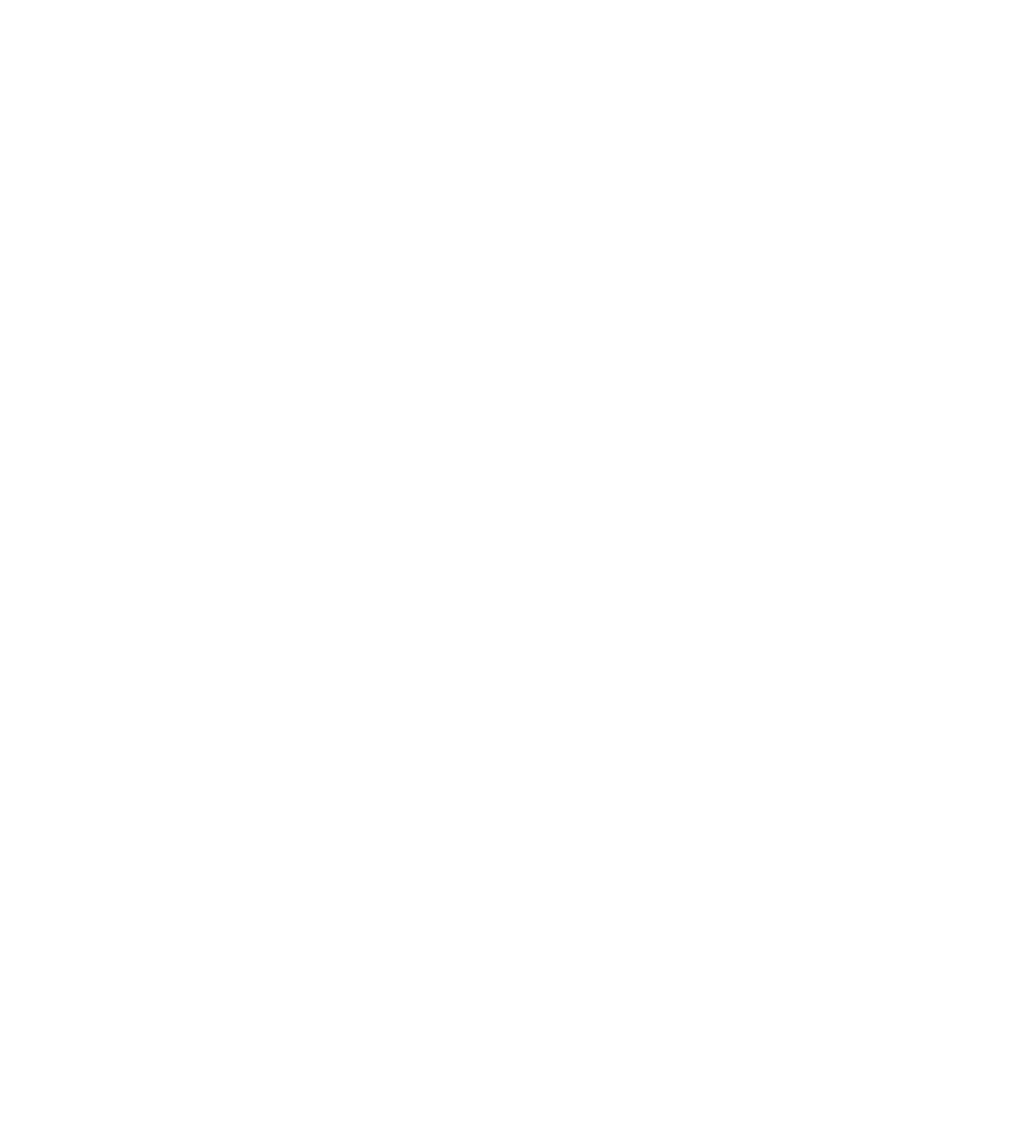
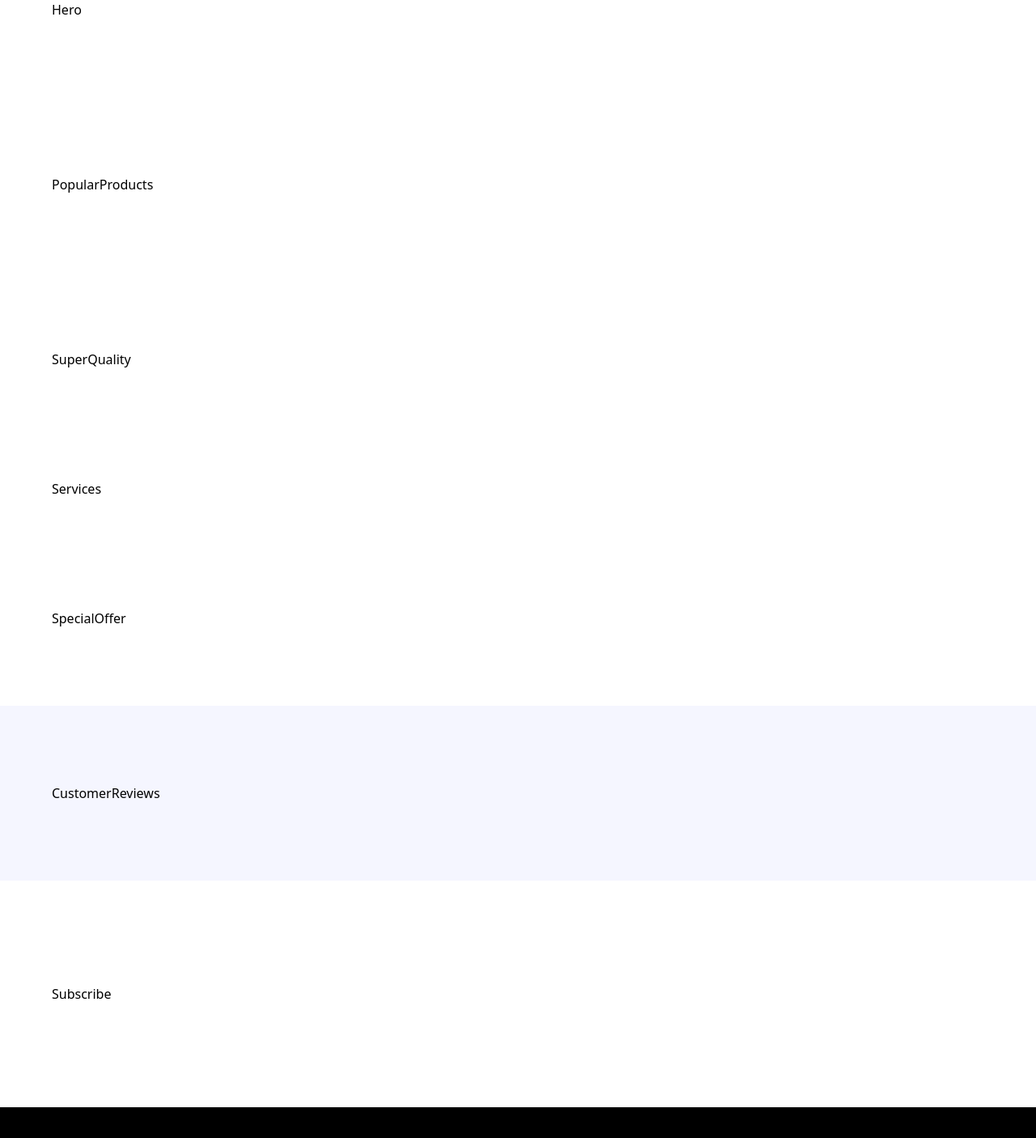
Before and after one commit to deepk2891/Nike.app-Tailwindcss, a React (Vite) app: page / in a window 1280 px wide. Shown: the top 1406 px of the page at 81% size. Before the commit the page ends 800 px from the top, so only its background shows below. Built offline with nearby package versions, Linux system fonts and the light colour scheme; a web font is replaced by a local one.

Commit message:
added sections in src

```diff
--- a/index.html
+++ b/index.html
@@ -6,7 +6,7 @@
     <link rel="icon" type="image/svg+xml" href="/vite.svg" />
     <meta name="viewport" content="width=device-width, initial-scale=1.0" />
     <title>Nike</title>
-    <link rel="shortcut icon" href="./public/favicon.ico" type="image/x-icon">
+    <link rel="shortcut icon" href="./favicon.ico" type="image/x-icon">
 </head>
 
 <body>
--- a/src/App.jsx
+++ b/src/App.jsx
@@ -1,6 +1,44 @@
-export default function App () {
-    return
-    <h1 className="text-3xl font-bold underline">
-        Hello world!
-    </h1>;
-}
+import {
+	CustomerReviews,
+	Footer,
+	Hero,
+	PopularProducts,
+	Services,
+	SpecialOffer,
+	Subscribe,
+	SuperQuality,
+} from "./sections";
+
+const App = () => {
+	return (
+		<main className='relative'>
+			{/* <Nav /> */ }
+			<section className='xl:padding-l wide:padding-r padding-b'>
+				<Hero />
+			</section>
+			<section className='padding'>
+				<PopularProducts />
+			</section>
+			<section className='padding'>
+				<SuperQuality />
+			</section>
+			<section className='padding-x py-10'>
+				<Services />
+			</section>
+			<section className='padding'>
+				<SpecialOffer />
+			</section>
+			<section className='bg-pale-blue padding'>
+				<CustomerReviews />
+			</section>
+			<section className='padding-x sm:py-32 py-16 w-full'>
+				<Subscribe />
+			</section>
+			<section className=' bg-black padding-x padding-t pb-8'>
+				<Footer />
+			</section>
+		</main>
+	);
+};
+
+export default App;
--- /dev/null
+++ b/src/sections/CustomerReviews.jsx
@@ -0,0 +1,7 @@
+const CustomerReviews = () => {
+	return (
+		<div>CustomerReviews</div>
+	)
+}
+
+export default CustomerReviews
--- /dev/null
+++ b/src/sections/Footer.jsx
@@ -0,0 +1,7 @@
+const Footer = () => {
+	return (
+		<div>Footer</div>
+	)
+}
+
+export default Footer
--- /dev/null
+++ b/src/sections/Hero.jsx
@@ -0,0 +1,7 @@
+const Hero = () => {
+	return (
+		<div>Hero</div>
+	)
+}
+
+export default Hero
--- /dev/null
+++ b/src/sections/PopularProducts.jsx
@@ -0,0 +1,7 @@
+const PopularProducts = () => {
+	return (
+		<div>PopularProducts</div>
+	)
+}
+
+export default PopularProducts
--- /dev/null
+++ b/src/sections/Services.jsx
@@ -0,0 +1,7 @@
+const Services = () => {
+	return (
+		<div>Services</div>
+	)
+}
+
+export default Services
--- /dev/null
+++ b/src/sections/SpecialOffer.jsx
@@ -0,0 +1,7 @@
+const SpecialOffer = () => {
+    return (
+        <div>SpecialOffer</div>
+    )
+}
+
+export default SpecialOffer
--- /dev/null
+++ b/src/sections/Subscribe.jsx
@@ -0,0 +1,7 @@
+const Subscribe = () => {
+	return (
+		<div>Subscribe</div>
+	)
+}
+
+export default Subscribe
--- /dev/null
+++ b/src/sections/SuperQuality.jsx
@@ -0,0 +1,7 @@
+const SuperQuality = () => {
+	return (
+		<div>SuperQuality</div>
+	)
+}
+
+export default SuperQuality
--- /dev/null
+++ b/src/sections/index.js
@@ -0,0 +1,10 @@
+import Hero from './Hero';
+import PopularProducts from './PopularProducts';
+import SuperQuality from './SuperQuality';
+import Services from './Services';
+import SpecialOffer from './SpecialOffer';
+import CustomerReviews from './CustomerReviews';
+import Subscribe from './Subscribe';
+import Footer from './Footer';
+
+export { Hero, PopularProducts, SuperQuality, Services, SpecialOffer, CustomerReviews, Subscribe, Footer };
```
